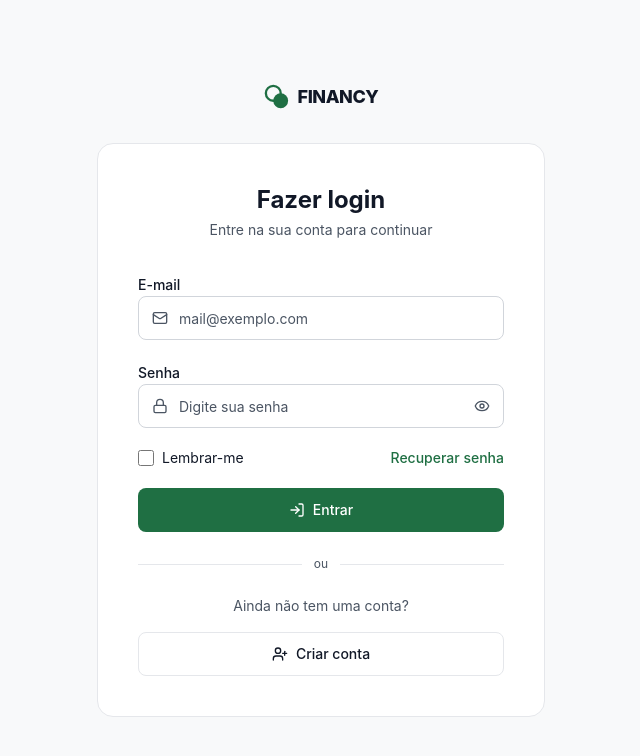
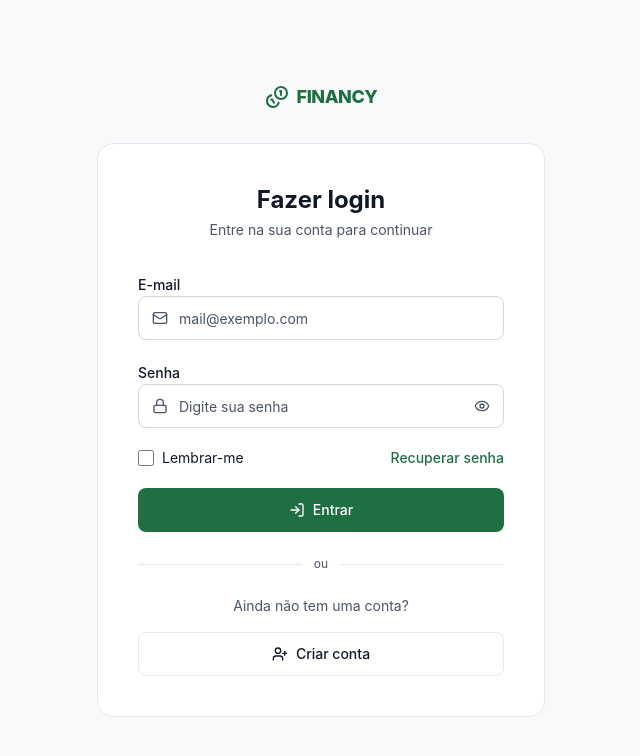
Before and after one commit to VictorPozzan/financy, a React (Vite) app in the folder frontend/: page / in a window 1280 px wide. Shown: the top 756 px of the page, without its empty margins (319-959 px from the left). Built offline with nearby package versions, Linux system fonts and the light colour scheme; no server answers.

Commit message:
feat: replace custom SVG logo with Lucide icon for improved consistency

```diff
--- a/frontend/src/components/Logo.tsx
+++ b/frontend/src/components/Logo.tsx
@@ -1,13 +1,11 @@
+import { Coins } from "lucide-react";
 import { cn } from "@/lib/utils";
 
 export function Logo({ className }: { className?: string }) {
   return (
     <div className={cn("flex items-center gap-2", className)}>
-      <svg width="26" height="26" viewBox="0 0 28 28" fill="none" xmlns="http://www.w3.org/2000/svg" aria-hidden="true">
-        <circle cx="10" cy="10" r="8" stroke="#1F6F43" strokeWidth="2.5" />
-        <circle cx="18" cy="18" r="8" fill="#1F6F43" />
-      </svg>
-      <span className="text-lg font-extrabold uppercase tracking-tight text-foreground">Financy</span>
+      <Coins className="h-6 w-6 text-primary" aria-hidden="true" />
+      <span className="text-lg font-extrabold uppercase tracking-tight text-primary">Financy</span>
     </div>
   );
 }
```
